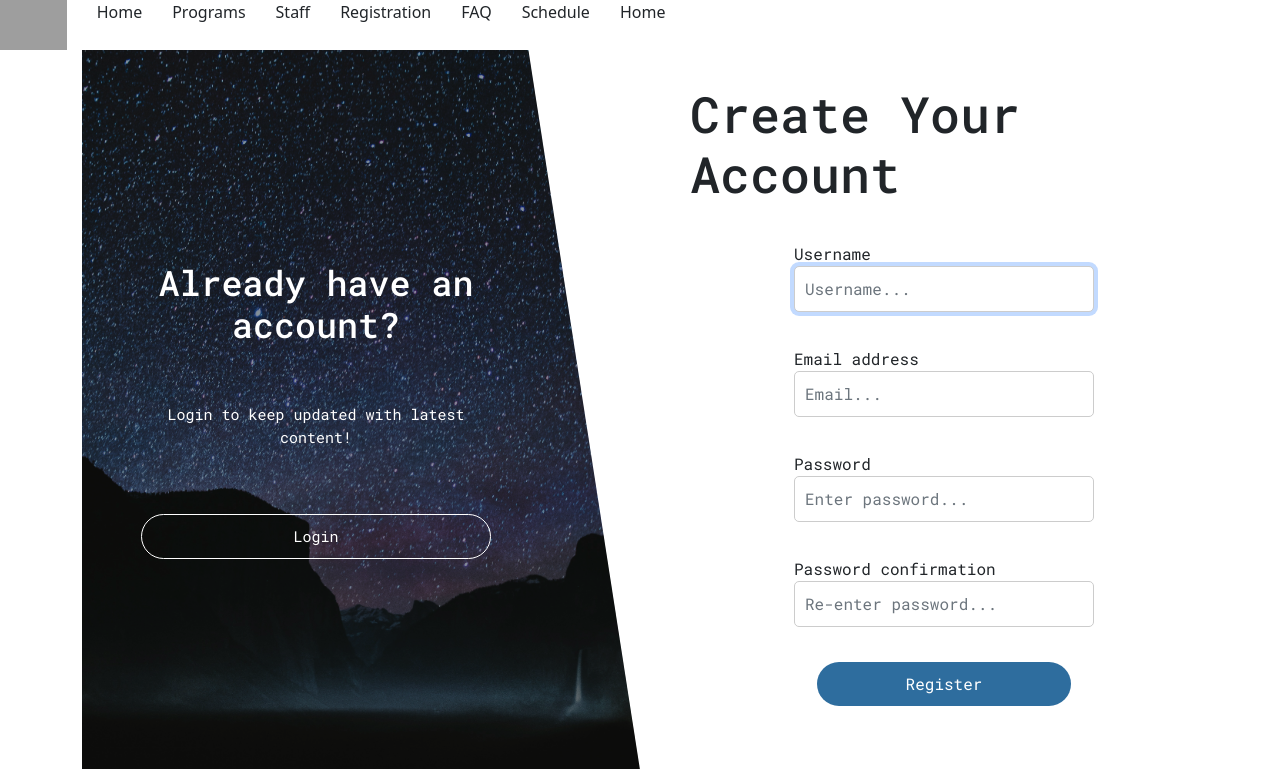
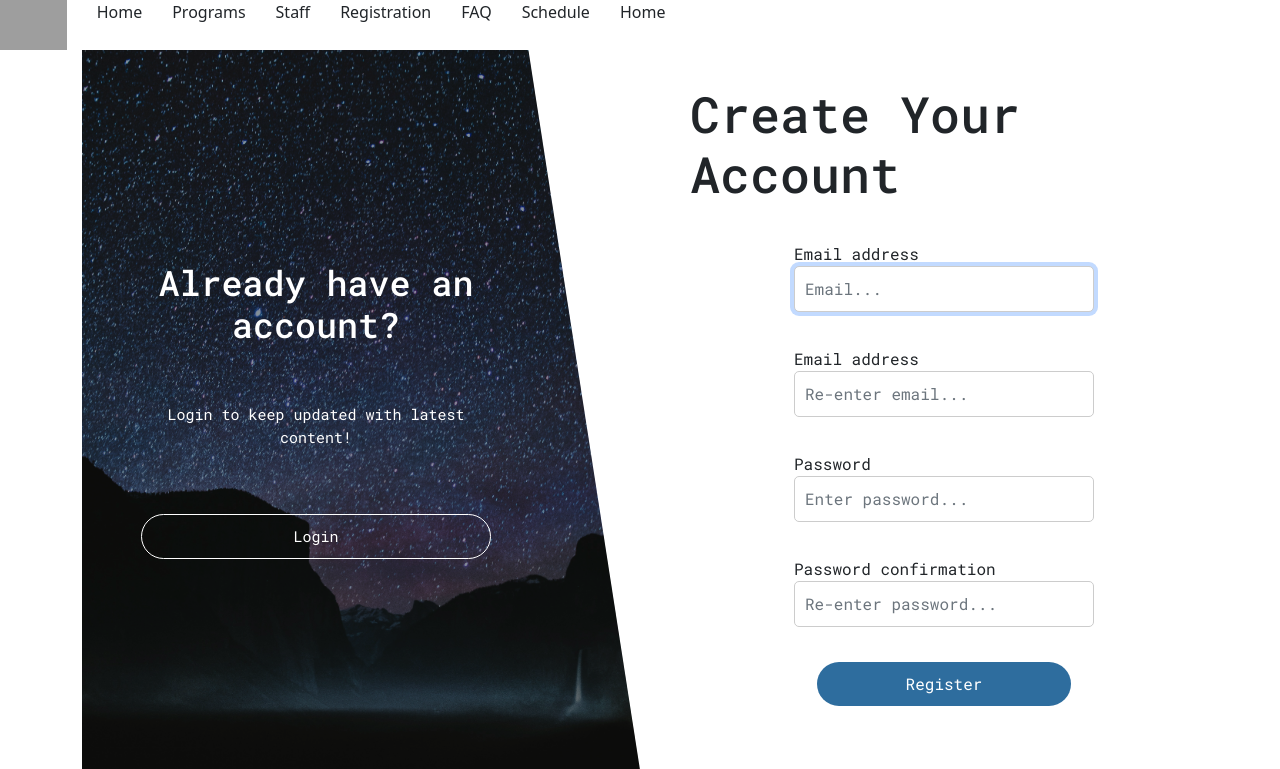
Before and after one commit to fullstackatbrown/project-necysc, a Django app: page /applicant/register/ in a window 1280 px wide. Shown: the top 769 px of the page. Run offline with Django 5.2, Linux system fonts and the light colour scheme; grey boxes are pictures that could not be loaded.

Commit message:
jank fix to username/email

```diff
--- a/necysc_app/templates/necysc_app/applicant/register.html
+++ b/necysc_app/templates/necysc_app/applicant/register.html
@@ -13,7 +13,7 @@
         <form method="POST" action="" class="register_form_body">
             {% csrf_token %}
             <div>
-                {{ form.username.label }}
+                {{ form.email.label }}
                 {{ form.username }}
             </div>
             <div>
@@ -46,8 +46,8 @@
 
 <script>
     var form_fields = document.getElementsByTagName('input');
-    form_fields[1].placeholder = 'Username...';
-    form_fields[2].placeholder = 'Email...';
+    form_fields[1].placeholder = 'Email...';
+    form_fields[2].placeholder = 'Re-enter email...';
     form_fields[3].placeholder = 'Enter password...';
     form_fields[4].placeholder = 'Re-enter password...';
 
--- a/necysc_app/views.py
+++ b/necysc_app/views.py
@@ -44,6 +44,8 @@ def login(request):
 def register(request):
     form = CreateUserForm()
     if request.method == 'POST':
+        email = request.POST.get('email')
+        password = request.POST.get('password1')
         form = CreateUserForm(request.POST)
         if form.is_valid():
             form.save()
```
Also changed, not shown: necysc_app/templates/necysc_app/applicant/login.html (+11 -24 lines).
